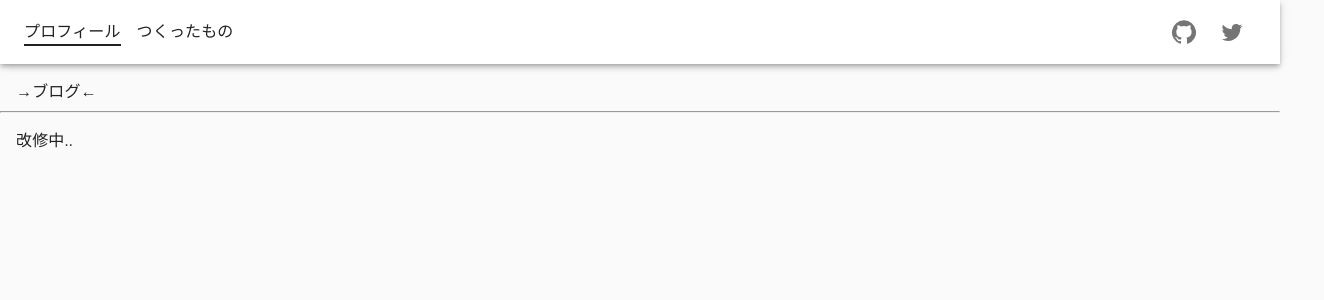
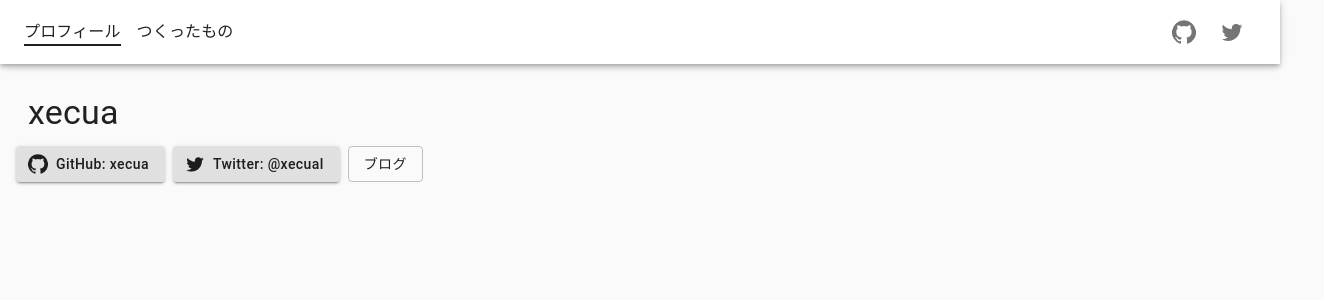
Before and after one commit to xecua/xecua.github.io, a Next.js app: page / in a window 1280 px wide. Shown: the top 300 px of the page, 1324 px wide, since content can reach past the window. Built offline with nearby package versions, Linux system fonts and the light colour scheme.

Commit message:
ちょっと整理

```diff
--- a/src/pages/index.tsx
+++ b/src/pages/index.tsx
@@ -1,10 +1,14 @@
 import React from 'react';
-import { Typography, Box, Link, makeStyles } from '@material-ui/core';
+import { Typography, Link, makeStyles, Button, Grid } from '@material-ui/core';
+import { GitHub, Twitter } from '@material-ui/icons';
 
 const useStyles = makeStyles((theme) => ({
   box: {
     marginTop: theme.spacing(2),
     marginLeft: theme.spacing(2),
+  },
+  textTransformNone: {
+    textTransform: 'none',
   },
 }));
 
@@ -12,19 +16,38 @@ const Index: React.FC = () => {
   const classes = useStyles();
   return (
     <>
-      <Box className={classes.box} component="div">
-        <Typography>
-          →
-          <Link href="https://xecua.hatenablog.com/" color="inherit">
-            ブログ
-          </Link>
-          ←
-        </Typography>
-      </Box>
-      <hr />
-      <Box className={classes.box}>
-        <Typography>改修中..</Typography>
-      </Box>
+      <Grid container spacing={3} className={classes.box}>
+        <Grid item>
+          <Typography variant="h4" component="h2">
+            xecua
+          </Typography>
+        </Grid>
+        <Grid container spacing={1}>
+          <Grid item>
+            <Button
+              className={classes.textTransformNone}
+              variant="contained"
+              href="https://github.com/xecua"
+              startIcon={<GitHub />}>
+              GitHub: xecua
+            </Button>
+          </Grid>
+          <Grid item>
+            <Button
+              className={classes.textTransformNone}
+              variant="contained"
+              href="https://twitter.com/xecual"
+              startIcon={<Twitter />}>
+              Twitter: @xecual
+            </Button>
+          </Grid>
+          <Grid item>
+            <Button href="https://xecua.hatenablog.com/" variant="outlined">
+              ブログ
+            </Button>
+          </Grid>
+        </Grid>
+      </Grid>
     </>
   );
 };
```
